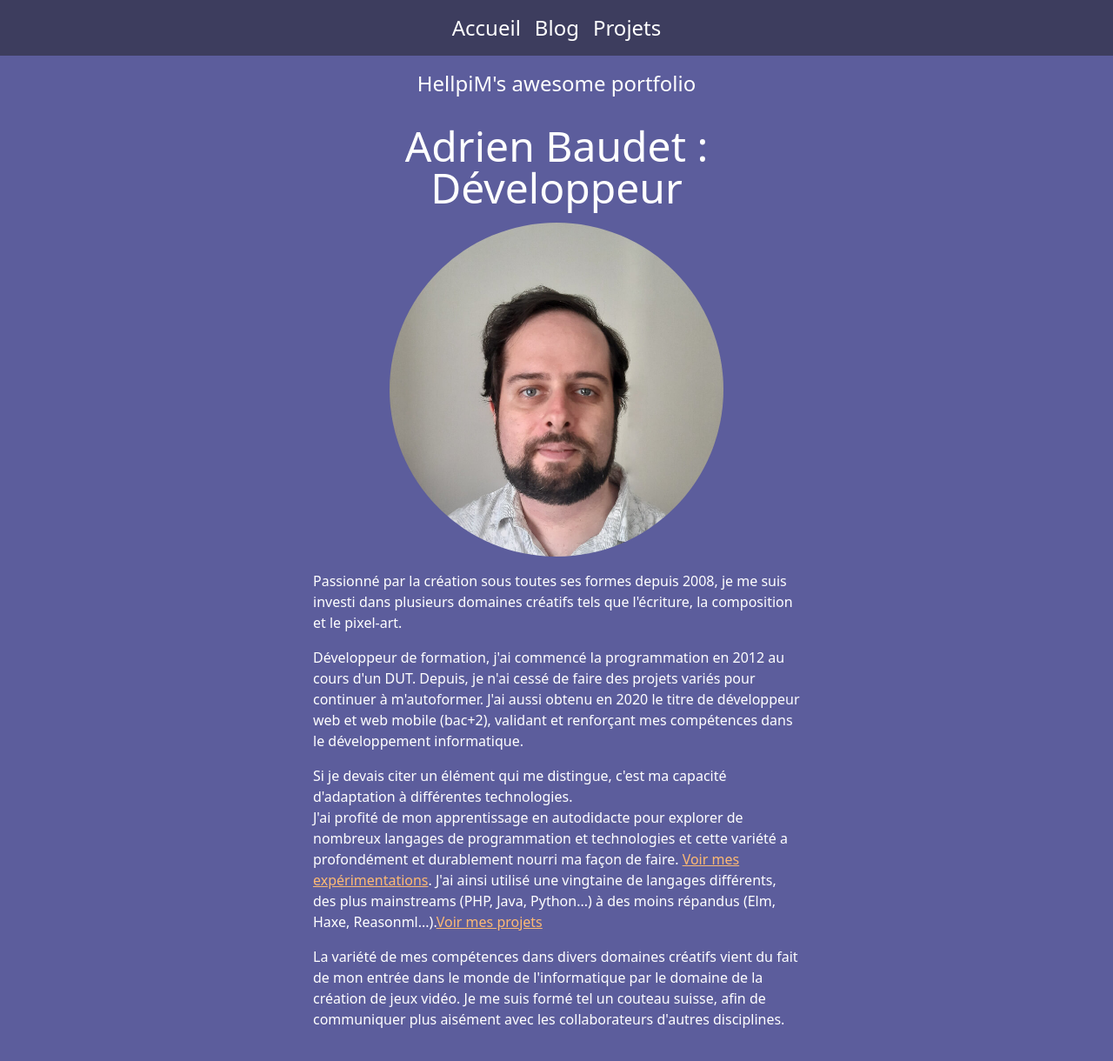
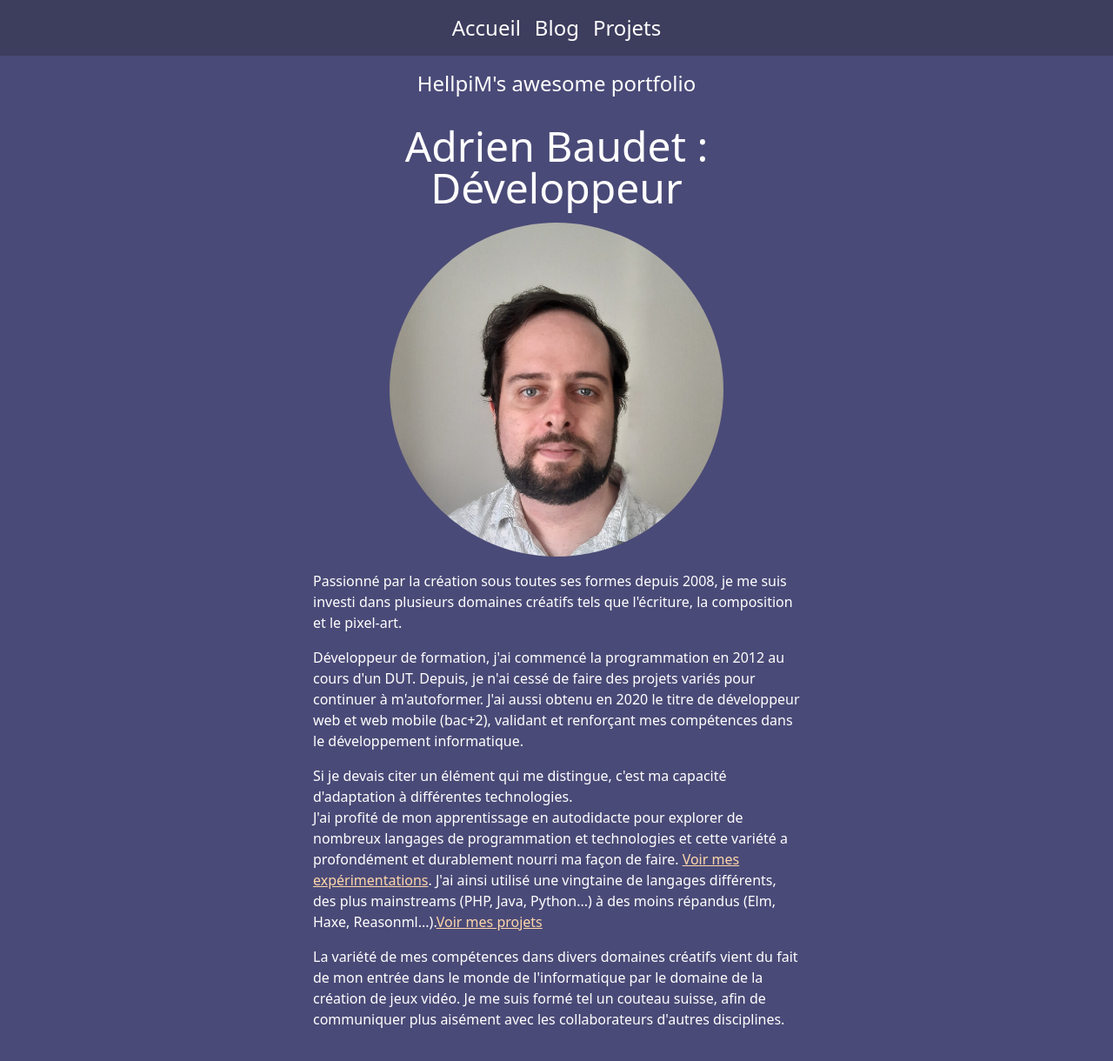
Before and after one commit to HellperKK/HellperKK.github.io, a Gatsby site: page / in a window 1280 px wide. Shown: the whole page at 87% size. Built offline with nearby package versions, Linux system fonts and the light colour scheme; Gatsby itself is replaced by a stand-in of ours.

Commit message:
update color

```diff
--- a/src/components/layout.tsx
+++ b/src/components/layout.tsx
@@ -19,7 +19,7 @@ const Layout = ({ pageTitle, children }: Props) => {
 `)
 
     return (
-        <div className='bg-[#5c5d9c] text-white h-full min-h-screen' id='top'>
+        <div className='bg-[#4a4a78] text-white h-full min-h-screen' id='top'>
             <Menu className="bg-[#3d3d5e] text-2xl py-4 sticky top-0 z-10">
                 <div className='mx-2'>
                     <Link to="/">
@@ -45,8 +45,8 @@ const Layout = ({ pageTitle, children }: Props) => {
                     </Link>
                 </div>
             </Menu>
-            <header className='bg-[#5c5d9c] p-4 text-center text-2xl'>{data.site.siteMetadata.title}</header>
-            <main className='p-4 bg-[#5c5d9c] md:px-24 xl:px-80 2xl:px-96'>
+            <header className='bg-[#4a4a78] p-4 text-center text-2xl'>{data.site.siteMetadata.title}</header>
+            <main className='p-4 bg-[#4a4a78] md:px-24 xl:px-80 2xl:px-96'>
                 <h1 className='text-center'>{pageTitle}</h1>
                 {children}
             </main>
--- a/src/styles/global.css
+++ b/src/styles/global.css
@@ -22,7 +22,7 @@
   }
 
   p a {
-    @apply text-orange-300 underline;
+    @apply text-orange-200 underline;
   }
 
   div p {
```
